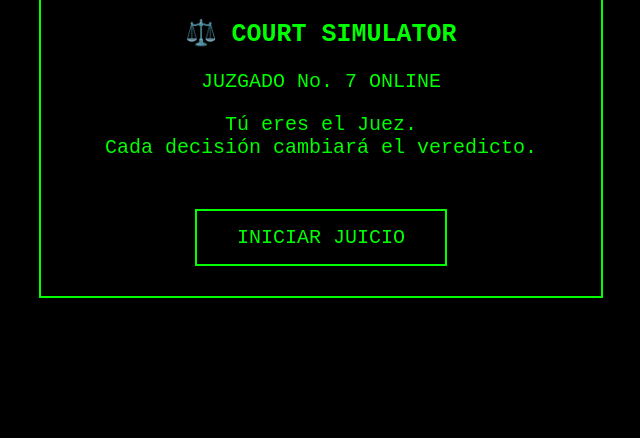
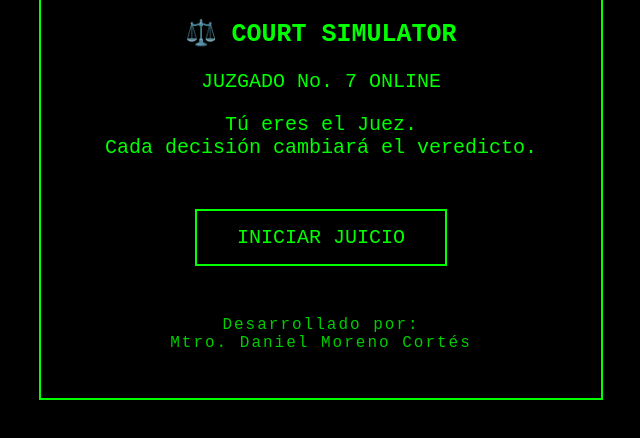
Before and after one commit to DMC320/DMC320.github.io, a plain HTML site: page juez/index.html in a window 1280 px wide. Shown: the part 250-688 px from the top of the page, without its empty margins (319-959 px from the left). Drawn offline with Linux system fonts and the light colour scheme.

Commit message:
Update index.html

```diff
--- a/juez/index.html
+++ b/juez/index.html
@@ -67,6 +67,19 @@ button:hover {
 
 }
 
+
+/* Firma del desarrollador */
+
+.developer {
+
+    margin-top: 50px;
+    font-size: 16px;
+    opacity: 0.8;
+    letter-spacing: 2px;
+
+}
+
+
 </style>
 
 </head>
@@ -108,6 +121,19 @@ INICIAR JUICIO
 </button>
 
 
+
+<p class="developer">
+
+Desarrollado por:
+
+<br>
+
+Mtro. Daniel Moreno Cortés
+
+</p>
+
+
+
 </div>
 
 
```
